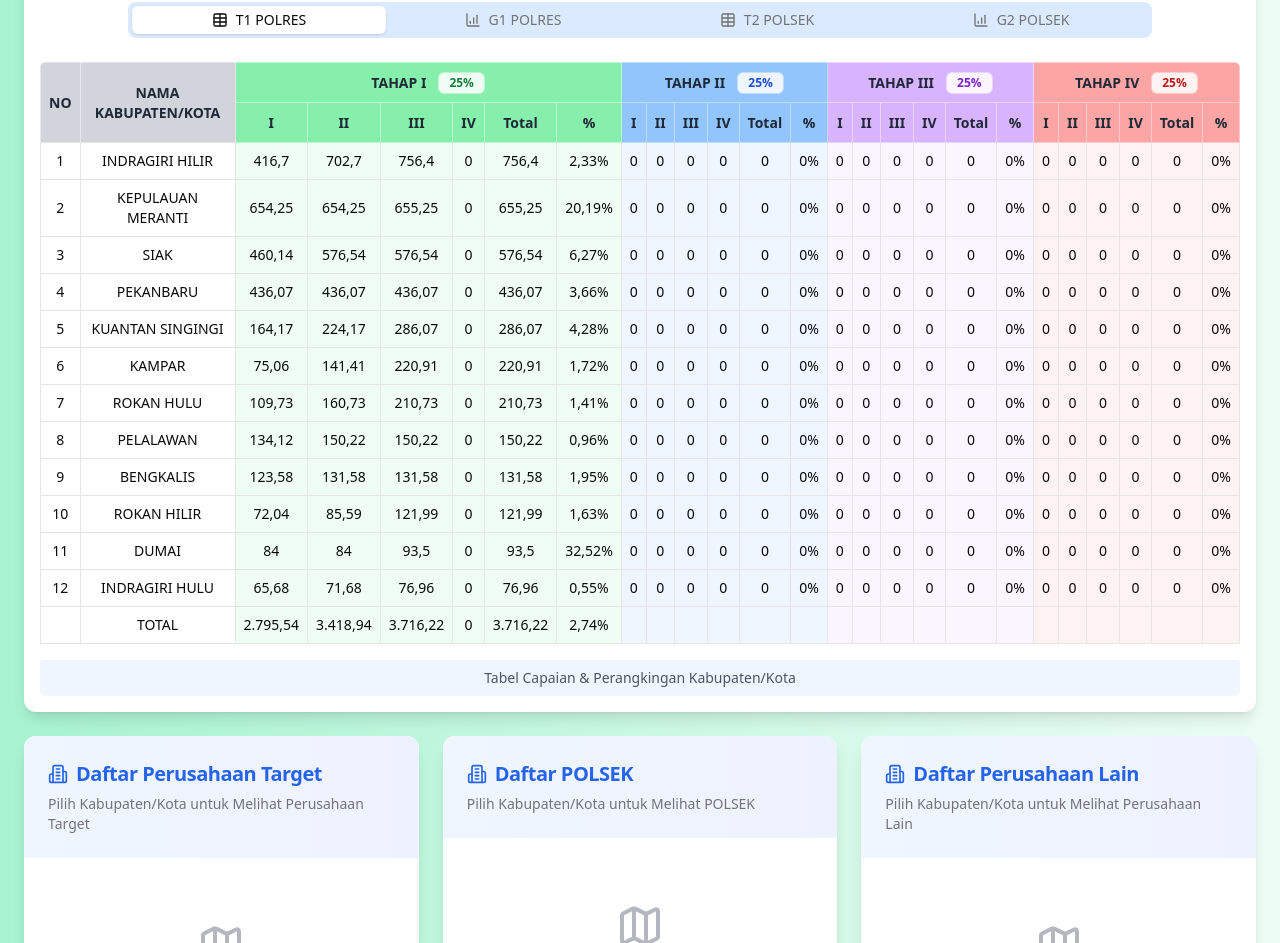
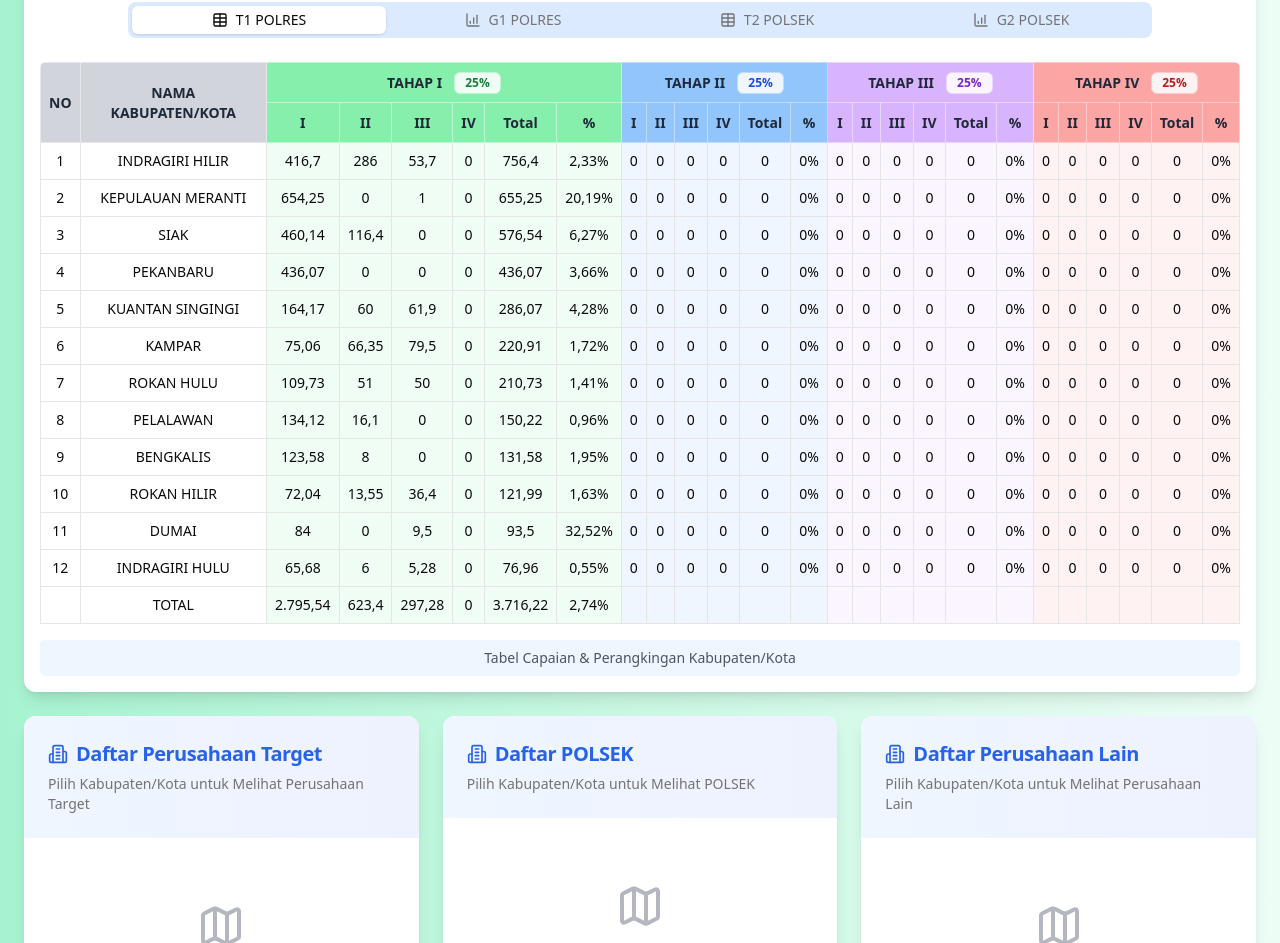
Before and after one commit to rel1vee/dashboard-polda-riau, a Next.js app: page / in a window 1280 px wide. Shown: the part 1131-2074 px from the top of the page. Built offline with nearby package versions, Linux system fonts and the light colour scheme.

Commit message:
Refactor text in DashboardRiauPage and NewRanking components for clarity and accuracy in displayed information

```diff
--- a/app/page.tsx
+++ b/app/page.tsx
@@ -530,7 +530,7 @@ const DashboardRiauPage = () => {
                           transition={{ duration: 0.3 }}
                         >
                           <Building2 className="w-12 h-12 mb-4 opacity-50" />
-                          <p>Tidak Ada Perusahaan Lain/Society/Poktan...</p>
+                          <p>Tidak Ada Perusahaan Lain</p>
                         </motion.div>
                       )}
                     </div>
--- a/components/NewRanking.tsx
+++ b/components/NewRanking.tsx
@@ -533,14 +533,20 @@ const NewRanking = () => {
                             {formatNumber(
                               row.capaianMonokultur.ii +
                                 row.capaianTumpangSari.ii +
-                                row.capaianCSR.ii
+                                row.capaianCSR.ii -
+                                (row.capaianMonokultur.i +
+                                  row.capaianTumpangSari.i +
+                                  row.capaianCSR.i)
                             )}
                           </TableCell>
                           <TableCell className="text-center border bg-green-50">
                             {formatNumber(
                               row.capaianMonokultur.iii +
                                 row.capaianTumpangSari.iii +
-                                row.capaianCSR.iii
+                                row.capaianCSR.iii -
+                                (row.capaianMonokultur.ii +
+                                  row.capaianTumpangSari.ii +
+                                  row.capaianCSR.ii)
                             )}
                           </TableCell>
                           <TableCell className="text-center border bg-green-50">
@@ -636,14 +642,20 @@ const NewRanking = () => {
                         {formatNumber(
                           achievements.monokulturAchievementII +
                             achievements.tumpangSariAchievementII +
-                            achievements.csrAchievementII
+                            achievements.csrAchievementII -
+                            (achievements.monokulturAchievementI +
+                              achievements.tumpangSariAchievementI +
+                              achievements.csrAchievementI)
                         )}
                       </TableCell>
                       <TableCell className="text-center border bg-green-50">
                         {formatNumber(
                           achievements.monokulturAchievementIII +
                             achievements.tumpangSariAchievementIII +
-                            achievements.csrAchievementIII
+                            achievements.csrAchievementIII -
+                            (achievements.monokulturAchievementII +
+                              achievements.tumpangSariAchievementII +
+                              achievements.csrAchievementII)
                         )}
                       </TableCell>
                       <TableCell className="text-center border bg-green-50">
```
